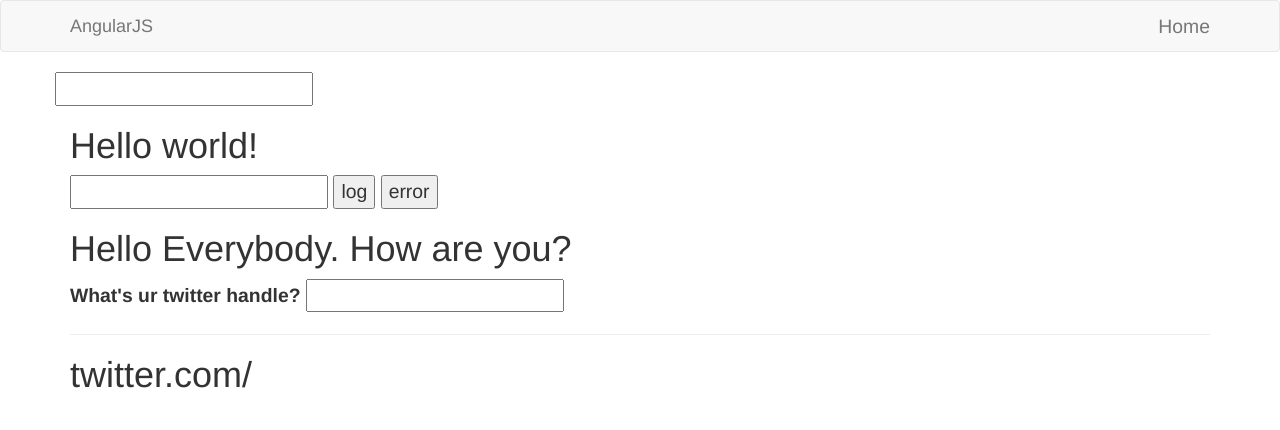
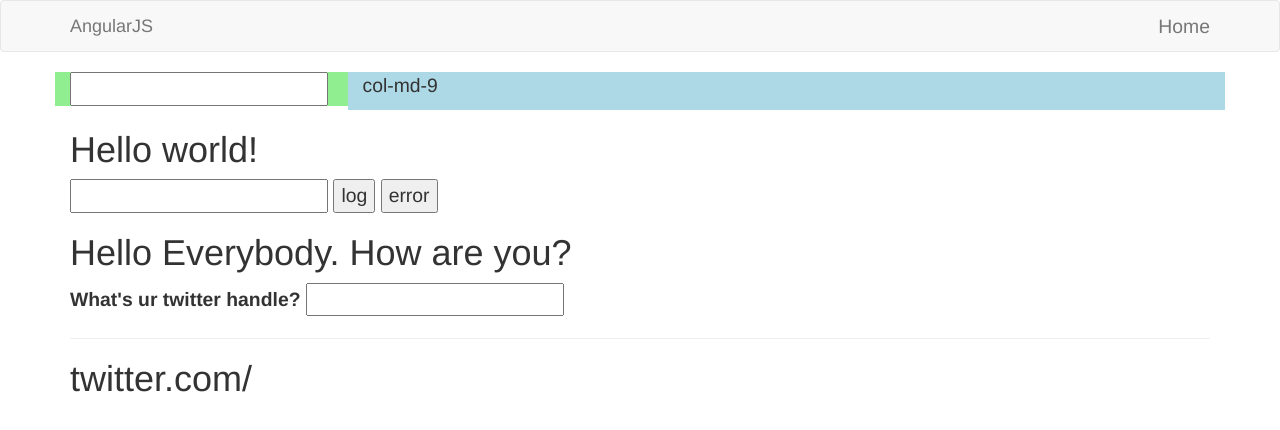
Before and after one commit to kennytrionfo/ng_practice_tony_course, a plain HTML site: page index.html in a window 1280 px wide. Drawn offline with Linux system fonts and the light colour scheme; some packages are replaced by stand-ins of ours; some icons are missing.

Commit message:
messing with some bootstrap stuff

```diff
--- a/index.html
+++ b/index.html
@@ -37,7 +37,12 @@
 
         <div class="container">
             <div class="row">
-                <input type="text" id="name" />
+                <div class="col-md-3" style="background-color:lightgreen">
+                    <input  type="text" id="name" />
+                </div>
+                <div class="col-md-9" style="background-color:lightblue" >
+                    <p>col-md-9</p>
+                </div>
             </div>
         </div>
 
```
